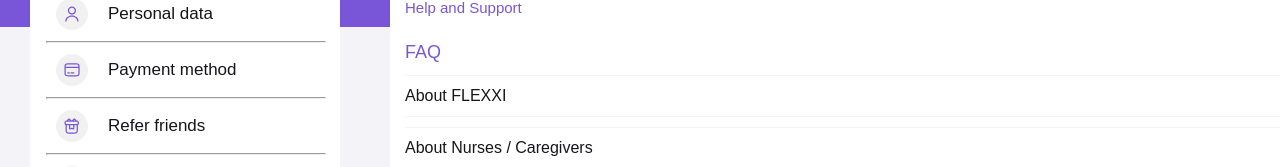
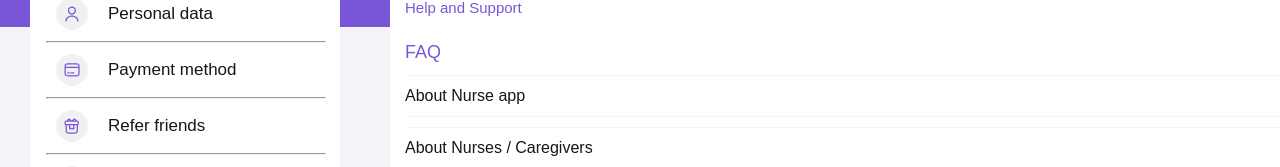
Before and after one commit to EdgarMnatsakanyan/NurseApp, a React (Create React App) app: page /profile in a window 1280 px wide. Both pictures are taken after a click on the element "Help and support". Shown: the part 308-475 px from the top of the page. Built offline with nearby package versions, Linux system fonts and the light colour scheme.

Commit message:
Update HelpAndSupport.jsx

```diff
--- a/src/components/UI/helpandsupport/HelpAndSupport.jsx
+++ b/src/components/UI/helpandsupport/HelpAndSupport.jsx
@@ -72,7 +72,7 @@ const HelpAndSupport = ({visible, setVisible}) => {
                 <p className={cl.title}>Help and Support</p>
             <div className={cl.support}>
                 <h3>FAQ</h3>
-                <p onClick={() => setAboutFlexxi(true)}>About FLEXXI <FaChevronRight className={cl.icon} /></p>
+                <p onClick={() => setAboutFlexxi(true)}>About Nurse app <FaChevronRight className={cl.icon} /></p>
                 <p onClick={() => setAboutNurses(true)}>About Nurses / Caregivers <FaChevronRight className={cl.icon}/></p>
                 <p onClick={() => setAboutQuestions(true)}>Other Questions <FaChevronRight className={cl.icon}/></p>
             </div>
```
